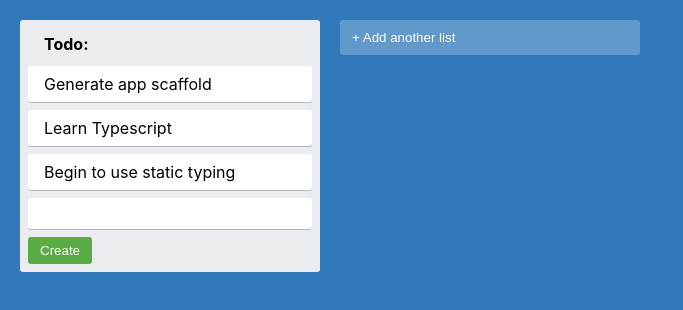
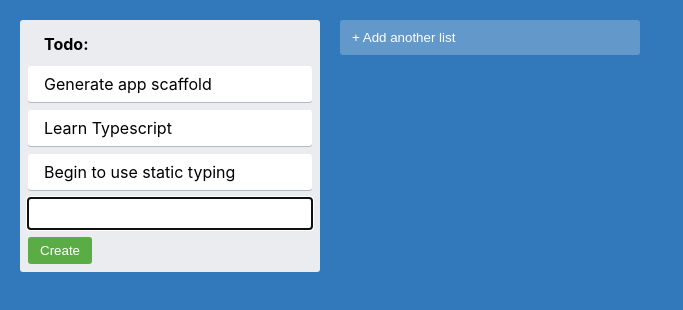
Before and after one commit to malcolmlittle/trello-clone, a React (Create React App) app: page / in a window 1280 px wide. Both pictures are taken after a click on the button "+ Add another card". Shown: the top 310 px of the page, without its empty margins (0-683 px from the left). Built offline with nearby package versions, Linux system fonts and the light colour scheme.

Commit message:
call useFocus hook & pass as ref to NewItemInput

```diff
--- a/src/NewItemForm.tsx
+++ b/src/NewItemForm.tsx
@@ -1,5 +1,6 @@
 import { useState } from "react"
 import { NewItemButton, NewItemFormContainer, NewItemInput } from "./styles"
+import { useFocus } from "./utils/useFocus"
 
 // define the new item form props
 type NewItemFormProps = {
@@ -9,11 +10,12 @@ type NewItemFormProps = {
 // define the new item form component
 export const NewItemForm = ({ onAdd }: NewItemFormProps) => {
     const [text, setText] = useState("")
+    const inputRef = useFocus()
 
    // define the layout - combine all the components we just defined in the styles
     return (
        <NewItemFormContainer>
-        <NewItemInput value={text} onChange={(e) => setText(e.target.value)}/>
+        <NewItemInput ref={inputRef} value={text} onChange={(e) => setText(e.target.value)}/>
         <NewItemButton onClick={() => onAdd(text)}>
             Create
         </NewItemButton>
```
